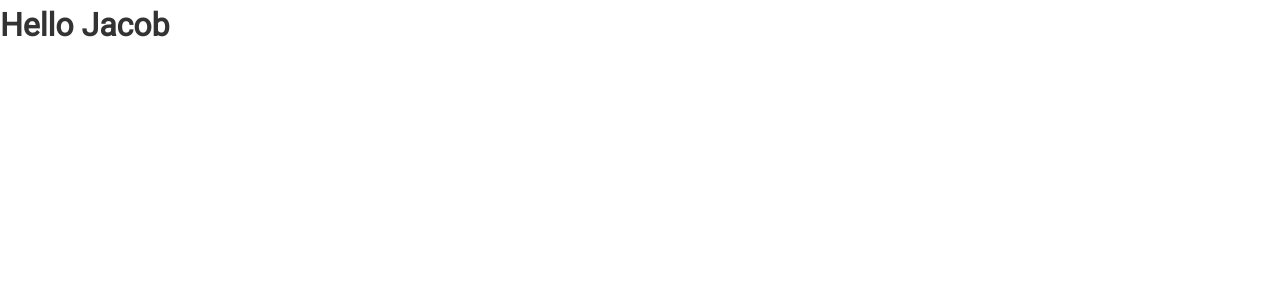
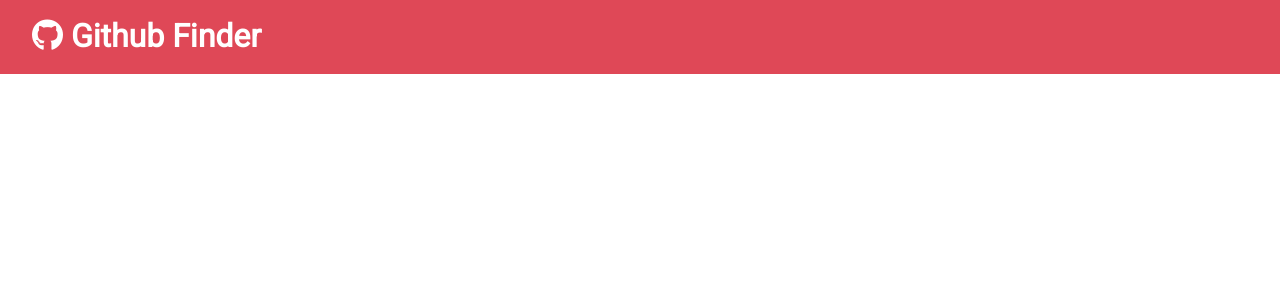
Before and after one commit to MicrosoftWord12/github-finder, a React (Create React App) app: page / in a window 1280 px wide. Shown: the top 300 px of the page. Built offline with nearby package versions, Linux system fonts and the light colour scheme.

Commit message:
Lecture 4 Ending

```diff
--- a/public/index.html
+++ b/public/index.html
@@ -8,6 +8,7 @@
 		<meta name="description" content="Web site created using create-react-app" />
 		<link rel="apple-touch-icon" href="%PUBLIC_URL%/logo192.png" />
 		<link rel="manifest" href="%PUBLIC_URL%/manifest.json" />
+		<script src="https://kit.fontawesome.com/7677cbadb0.js" crossorigin="anonymous"></script>
 		<title>React App</title>
 	</head>
 	<body>
--- a/src/App.js
+++ b/src/App.js
@@ -1,13 +1,14 @@
 import './App.css';
+import Navbar from './components/Layout/Navbar';
 import React, { Component } from 'react';
 
 class App extends Component {
 	render() {
-		const name = 'Jacob';
-		const loading = false;
-		const showName = true;
-
-		return <div className='App'>{loading ? <h4>loading</h4> : <h1>Hello {showName && name}</h1>}</div>;
+		return (
+			<div className='App'>
+				<Navbar />
+			</div>
+		);
 	}
 }
 
--- /dev/null
+++ b/src/components/Layout/Navbar.js
@@ -0,0 +1,26 @@
+import React, { Component } from 'react';
+import PropTypes from 'prop-types';
+
+export class Navbar extends Component {
+	static defaultProps = {
+		title: 'Github Finder',
+		icon: 'fab fa-github',
+	};
+
+	static PropTypes = {
+		title: PropTypes.string.isRequired,
+		icon: PropTypes.string.isRequired,
+	};
+
+	render() {
+		return (
+			<div className='navbar bg-primary'>
+				<h1>
+					<i className={this.props.icon} /> {this.props.title}
+				</h1>
+			</div>
+		);
+	}
+}
+
+export default Navbar;
```
